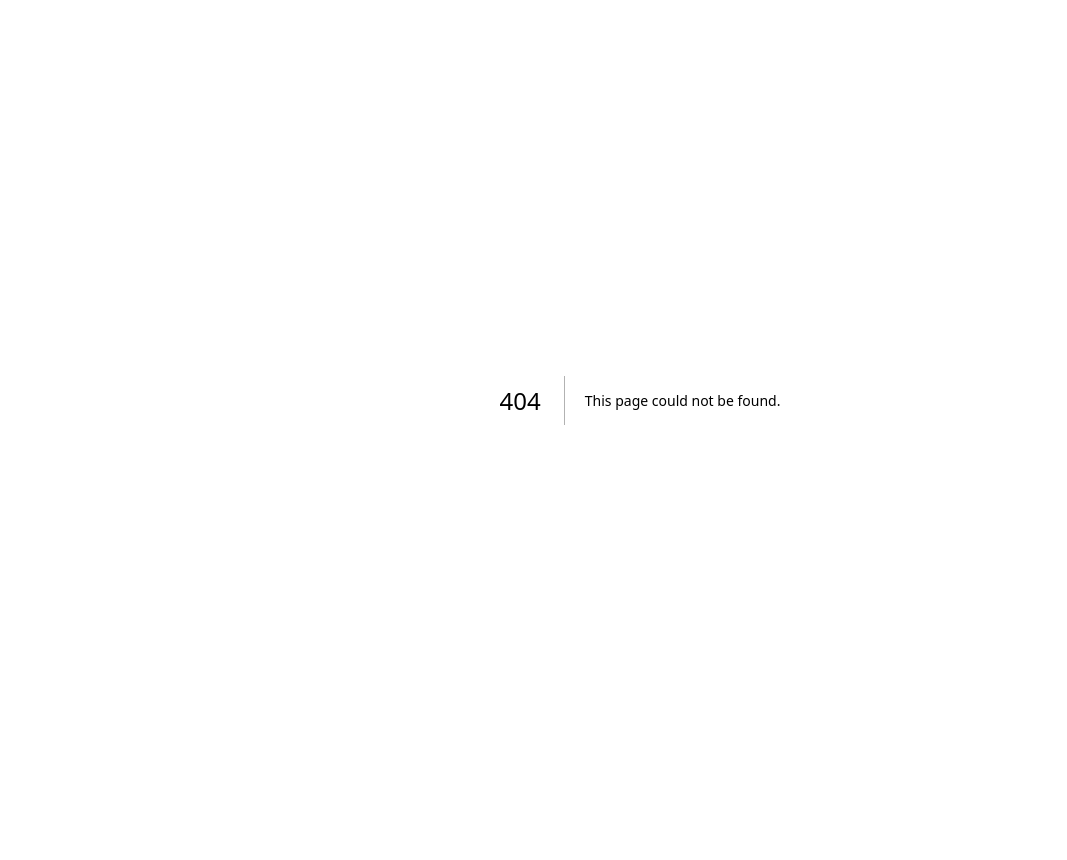
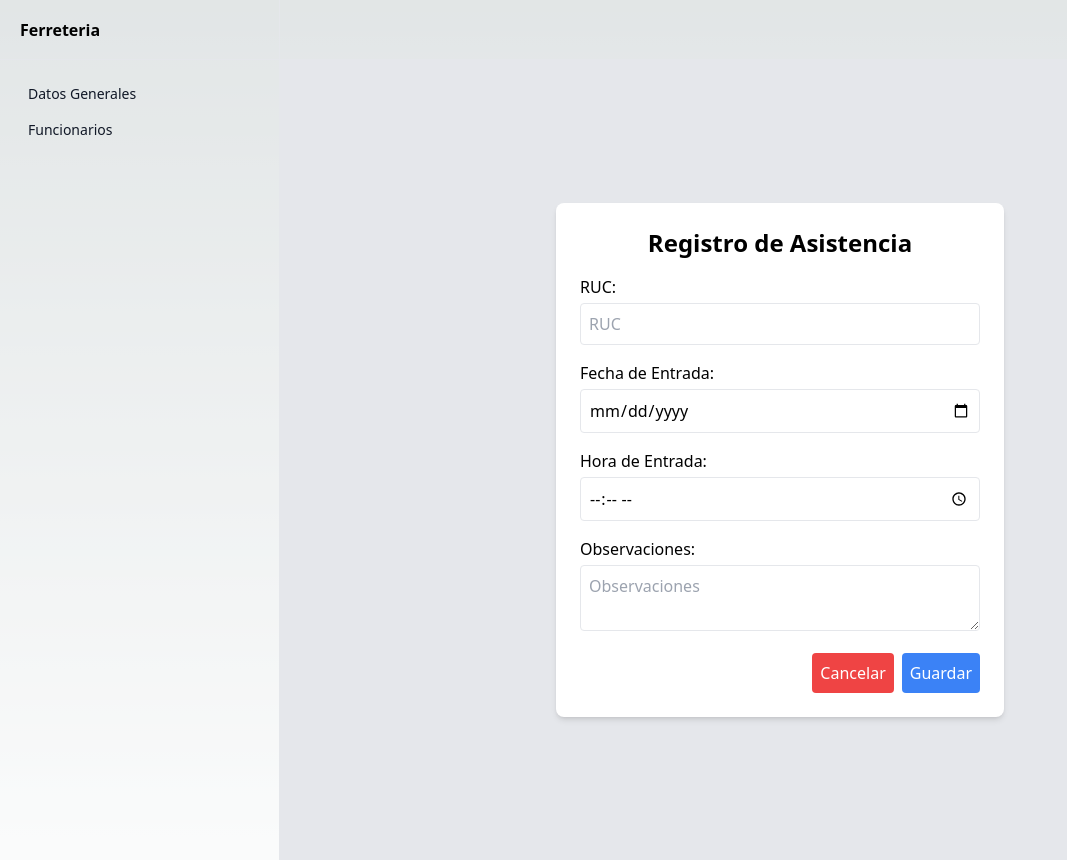
Before and after one commit to IvanSmir/Sistemas-de-Gestion, a Next.js app in the folder client/: page /asistencias in a window 1280 px wide. Before the commit this address had no page. Shown: the whole page, without its empty margins (0-1067 px from the left). Before the commit the page ends 800 px from the top, so only its background shows below. Built offline with nearby package versions, Linux system fonts and the light colour scheme.

Commit message:
parte de gessica

```diff
--- /dev/null
+++ b/client/src/components/asistencias/Form.tsx
@@ -0,0 +1,123 @@
+import React, { FormEvent, useState } from "react";
+import { useRouter } from 'next/router';
+
+interface FormValues {
+    ruc: string;
+    fechaEntrada: string;
+    horaEntrada: string;
+    observaciones: string;
+}
+
+export const Form: React.FC = () => {
+    const router = useRouter();
+
+    const [formData, setFormData] = useState<FormValues>({
+        ruc: "",
+        fechaEntrada: "",
+        horaEntrada: "",
+        observaciones: "",
+    });
+
+    const handleSubmit = (e: FormEvent<HTMLFormElement>) => {
+        e.preventDefault();
+        const asistencias = JSON.parse(localStorage.getItem('asistencias') || '[]');
+        const newAsistencia = {
+            id: asistencias.length + 1,
+            ...formData,
+            asistencia: "Presente",
+        };
+        localStorage.setItem('asistencias', JSON.stringify([...asistencias, newAsistencia]));
+        router.push('/listarAsistencias'); // Redirigir a la página de listarAsistencias
+    };
+
+    const handleChange = (
+        e: React.ChangeEvent<HTMLInputElement | HTMLTextAreaElement>
+    ) => {
+        const { name, value } = e.target;
+        setFormData({ ...formData, [name]: value });
+    };
+
+    const handleCancel = () => {
+        router.push('/listarAsistencias');
+    };
+
+    return (
+        <div className="flex justify-center h-screen items-center bg-gray-200">
+            <form
+                onSubmit={handleSubmit}
+                className="bg-white p-6 rounded-lg shadow-md w-full max-w-md"
+            >
+                <h2 className="text-2xl font-semibold mb-4 text-center">
+                    Registro de Asistencia
+                </h2>
+                <div className="mb-4">
+                    <label htmlFor="ruc" className="block mb-1">
+                        RUC:
+                    </label>
+                    <input
+                        type="text"
+                        id="ruc"
+                        name="ruc"
+                        value={formData.ruc}
+                        onChange={handleChange}
+                        required
+                        className="w-full p-2 border rounded"
+                        placeholder="RUC"
+                    />
+                </div>
+                <div className="mb-4">
+                    <label htmlFor="fechaEntrada" className="block mb-1">
+                        Fecha de Entrada:
+                    </label>
+                    <input
+                        type="date"
+                        id="fechaEntrada"
+                        name="fechaEntrada"
+                        value={formData.fechaEntrada}
+                        onChange={handleChange}
+                        required
+                        className="w-full p-2 border rounded"
+                    />
+                </div>
+                <div className="mb-4">
+                    <label htmlFor="horaEntrada" className="block mb-1">
+                        Hora de Entrada:
+                    </label>
+                    <input
+                        type="time"
+                        id="horaEntrada"
+                        name="horaEntrada"
+                        value={formData.horaEntrada}
+                        onChange={handleChange}
+                        required
+                        className="w-full p-2 border rounded"
+                    />
+                </div>
+                <div className="mb-4">
+                    <label htmlFor="observaciones" className="block mb-1">
+                        Observaciones:
+                    </label>
+                    <textarea
+                        id="observaciones"
+                        name="observaciones"
+                        value={formData.observaciones}
+                        onChange={handleChange}
+                        className="w-full p-2 border rounded"
+                        placeholder="Observaciones"
+                    ></textarea>
+                </div>
+                <div className="flex justify-end">
+                    <button
+                        type="button"
+                        className="bg-red-500 text-white p-2 rounded hover:bg-red-600 mr-2" onClick={handleCancel}>Cancelar</button>
+                    <button
+                        type="submit"
+                        className="bg-blue-500 text-white p-2 rounded hover:bg-blue-600"
+                    >
+                        Guardar
+                    </button>
+                </div>
+            </form>
+        </div>
+    );
+};
--- /dev/null
+++ b/client/src/components/asistencias/List.tsx
@@ -0,0 +1,69 @@
+import React, { useEffect, useState } from "react";
+
+interface Asistencia {
+    id: number;
+    ruc: string;
+    nombre: string;
+    cargo: string;
+    asistencia: string;
+    fechaEntrada: string;
+    horaEntrada: string;
+}
+
+export const List: React.FC = () => {
+    const [asistencias, setAsistencias] = useState<Asistencia[]>([]);
+
+    useEffect(() => {
+        const data = JSON.parse(localStorage.getItem('asistencias') || '[]');
+        setAsistencias(data);
+    }, []);
+
+    const handleDelete = (id: number) => {
+        const confirmed = window.confirm("¿Estás seguro de que deseas eliminar esta asistencia?");
+        if (confirmed) {
+            const updatedAsistencias = asistencias.filter(asistencia => asistencia.id !== id);
+            setAsistencias(updatedAsistencias);
+            localStorage.setItem('asistencias', JSON.stringify(updatedAsistencias));
+            console.log("Eliminar asistencia con ID:", id);
+        }
+    };
+    const handleEdit = (id: number) => {
+    };
+    return (
+        <div className="flex justify-center">
+            <div>
+                <h2 className="text-xl font-bold mb-4">Lista de Asistencias</h2>
+                <table className="w-full table-fixed">
+                    <thead>
+                        <tr className="bg-gray-200">
+                            <th className="w-1/6 border border-gray-300 py-1 px-2">RUC</th>
+                            <th className="w-1/6 border border-gray-300 py-1 px-2">Nombre</th>
+                            <th className="w-1/6 border border-gray-300 py-1 px-2">Cargo</th>
+                            <th className="w-1/6 border border-gray-300 py-1 px-2">Asistencia</th>
+                            <th className="w-1/6 border border-gray-300 py-1 px-2">Fecha</th>
+                            <th className="w-1/6 border border-gray-300 py-1 px-2">Hora</th>
+                            <th className="w-1/6 border border-gray-300 py-1 px-2">Acciones</th>
+                        </tr>
+                    </thead>
+                    <tbody>
+                        {asistencias.map((asistencia: Asistencia) => (
+                            <tr key={asistencia.id} className="hover:bg-gray-100">
+                                <td className="border border-gray-300 py-1 px-2">{asistencia.ruc}</td>
+                                <td className="border border-gray-300 py-1 px-2">{asistencia.nombre}</td>
+                                <td className="border border-gray-300 py-1 px-2">{asistencia.cargo}</td>
+                                <td className="border border-gray-300 py-1 px-2">{asistencia.asistencia}</td>
+                                <td className="border border-gray-300 py-1 px-2">{asistencia.fechaEntrada}</td>
+                                <td className="border border-gray-300 py-1 px-2">{asistencia.horaEntrada}</td>
+                                <td className="border border-gray-300 py-1 px-2 flex space-x-2">
+                                    <button onClick={() => handleEdit(asistencia.id)} className="bg-yellow-500 hover:bg-yellow-700 text-white font-bold py-1 px-2 rounded">Editar</button>
+                                    <button onClick={() => handleDelete(asistencia.id)} className="bg-red-500 hover:bg-red-700 text-white font-bold py-1 px-2 rounded">Eliminar</button>
+                                </td>
+                            </tr>
+                        ))}
+                    </tbody>
+                </table>
+            </div>
+        </div>
+    );
+
+};
--- /dev/null
+++ b/client/src/pages/asistencias/index.tsx
@@ -0,0 +1,14 @@
+import { Form } from '@/components/asistencias/Form';
+import React from 'react'
+import '../../app/globals.css'
+import Layout from '../../app/layout'
+const index = () => {
+    return (
+        <Layout>
+            <div>
+                <Form />
+            </div>
+        </Layout>
+    )
+}
+export default index;
```
